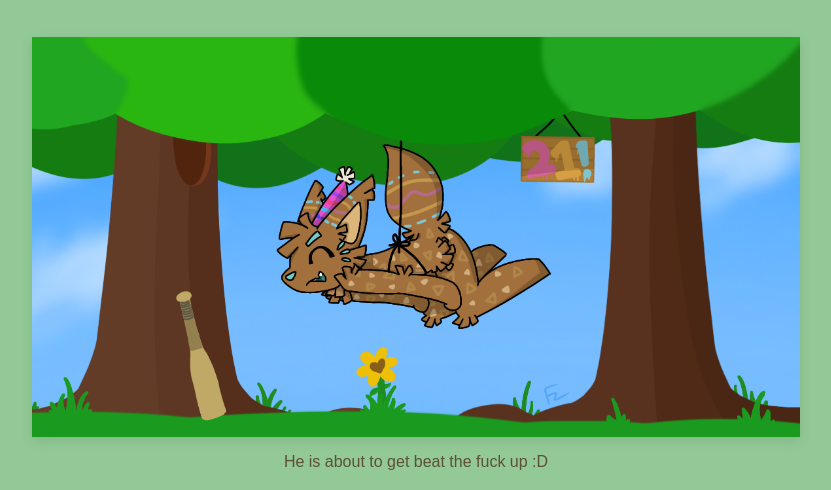
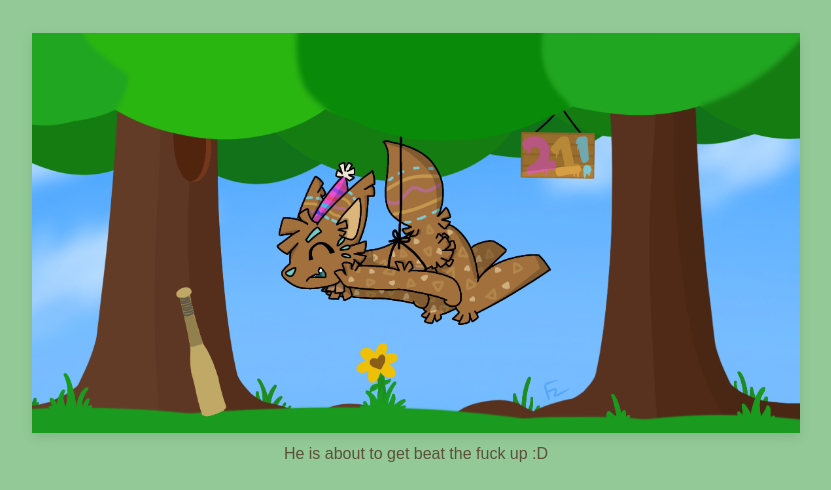
Before and after one commit to Sokks5/Sokks-Website, a plain HTML site: page website/gallery/index.html in a window 1280 px wide. Shown: the part 503-993 px from the top of the page, without its empty margins (224-1055 px from the left). Drawn offline with Linux system fonts and the light colour scheme.

Commit message:
attempt fix images

```diff
--- a/website/css/style.css
+++ b/website/css/style.css
@@ -25,13 +25,6 @@ nav span {
     text-align: left;
 }
 
-.scroll-wrapper {
-    overflow-x: auto;
-    overflow-y: hidden;
-    width: 100%;
-    -webkit-overflow-scrolling: touch;
-}
-
 .gallery-container {
     display: flex;
     flex-direction: column;
@@ -48,8 +41,10 @@ nav span {
 .photo-block img {
     height: 50vh;
     width: auto;
+    max-width: 100vw;
     object-fit: contain;
     box-shadow: 0 4px 12px rgba(0, 0, 0, 0.1);
+    display: block;
 }
 
 .front-page-art {
--- a/website/gallery/index.html
+++ b/website/gallery/index.html
@@ -6,7 +6,6 @@
     <link rel="stylesheet" href="../css/style.css">
 </head>
 <body>
-    <div class="scroll-wrapper">
     <div class="gallery-container">
         <div class="photo-block">
             <img src="../img/sokks/BeebsCom.png" alt="Beebs Comm">
@@ -37,6 +36,5 @@
             <p class="caption">My favorite artist drew him being a little freaky :flushed:</p>
         </div>
     </div>
-    </div>
 </body>
 </html>
```
Lines whose indentation alone changed are shown as unchanged.
